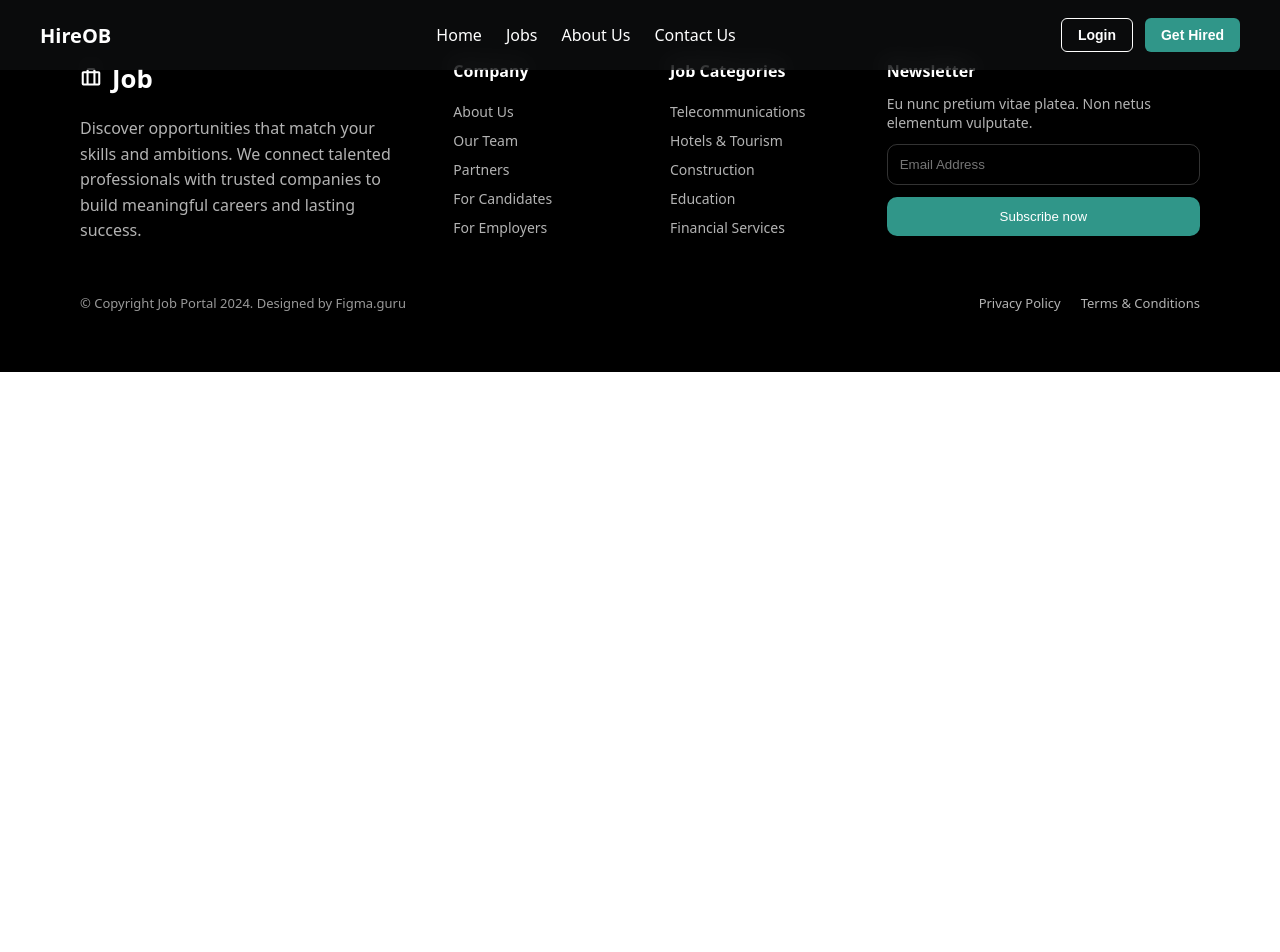
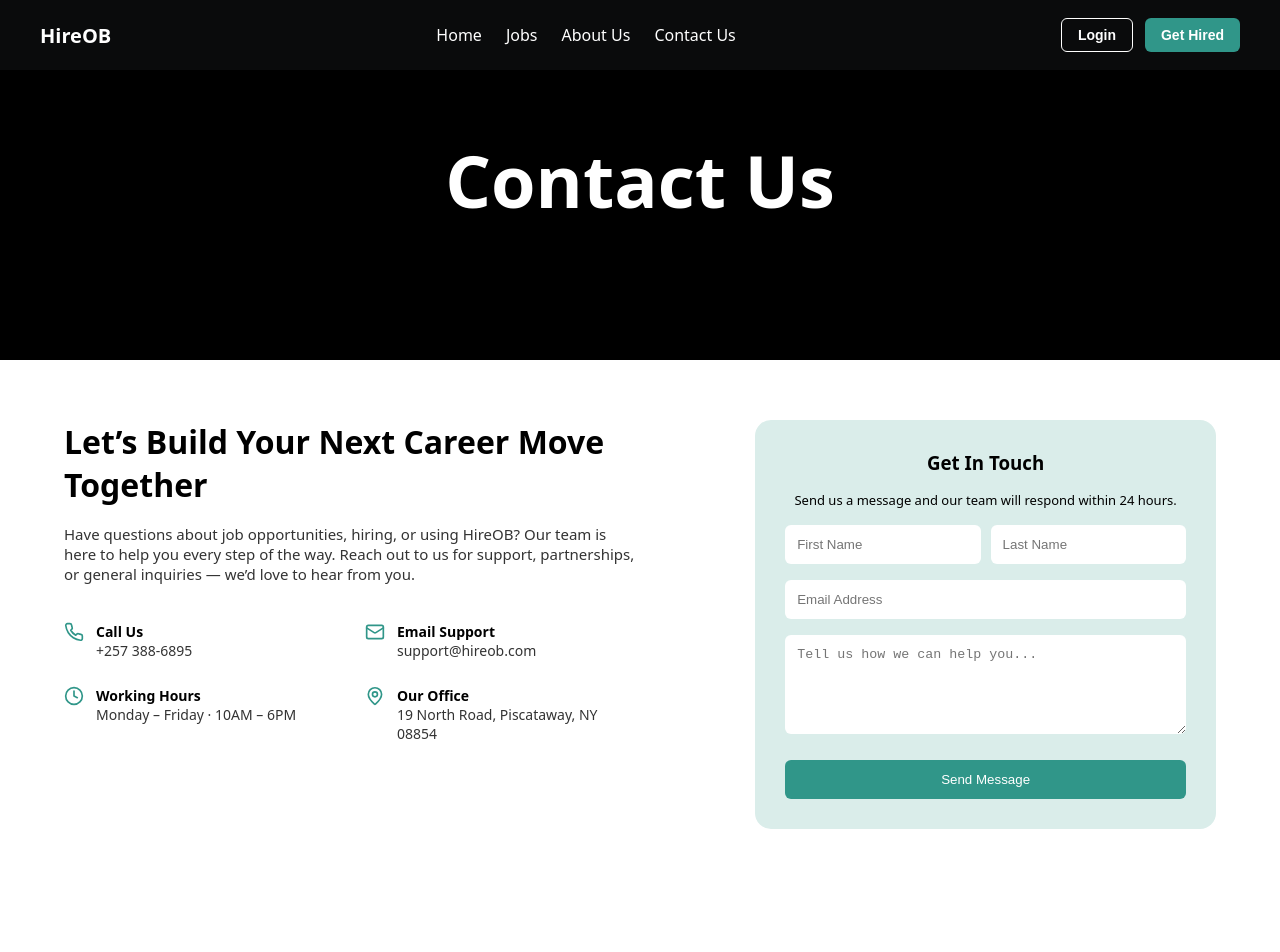
Before and after one commit to bhanupratapvk06/HireOB, a React (Vite) app in the folder frontend/: page /contact in a window 1280 px wide. Shown: the top 952 px of the page. Before the commit the page ends 800 px from the top, so only its background shows below. Built offline with nearby package versions, Linux system fonts and the light colour scheme; grey boxes are pictures that could not be loaded.

Commit message:
feat(job-portal): added Contact Page and fixed some minor issues with Job-Card, Fixed HeroSection Search Section

```diff
--- a/frontend/src/App.jsx
+++ b/frontend/src/App.jsx
@@ -4,6 +4,7 @@ import Jobs from './pages/Jobs/Jobs'
 import NavBar from './components/NavBar/NavBar'
 import Footer from './components/Footer/Footer'
 import JobDetail from './pages/Jobs/JobDetail'
+import Contact from './pages/Contact/Contact'
 
 const App = () => {
 
@@ -14,6 +15,7 @@ const App = () => {
         <Route path = '/' element = {<Home/>}/>
         <Route path = '/jobs' element = {<Jobs/>}/>
         <Route path='/job/:id' element={<JobDetail/>} />
+        <Route path='/contact' element={<Contact/>} />
       </Routes>
       <Footer/>
     </>
--- a/frontend/src/components/Hero Section/HeroSection.css
+++ b/frontend/src/components/Hero Section/HeroSection.css
@@ -63,19 +63,28 @@ main .search{
     box-shadow: 0 10px 30px rgba(0,0,0,0.25);
 }
 
-main .search div {
+
+main .search input,
+main .search select,
+main .search button{
     flex: 1;
     height: 100%;
+    border: none;
+    outline: none;
+    background: transparent;
     display: flex;
     align-items: center;
     justify-content: center;
+    padding: 0 16px;
+    font-size: 15px;
 }
 
-main .search div:not(:last-child) {
+main .search input:not(:last-child),
+main .search select:not(:last-child){
     border-right: 1px solid gainsboro;
 }
 
-main .search div:last-child {
+main .search button{
     display: flex;
     justify-content: center;
     align-items: center;
@@ -83,14 +92,14 @@ main .search div:last-child {
     font-weight: 500;
     background-color: var(--accent-color);
     color: white;
-    transition: all 0.1s ease;
+    transition: all 0.15s ease;
 }
 
-
-main .search div:last-child:hover{
+main .search button:hover{
     background-color: var(--hover-color);
     cursor: pointer;
 }
+
 
 main .stats{
     display: flex;
--- a/frontend/src/components/Hero Section/HeroSection.jsx
+++ b/frontend/src/components/Hero Section/HeroSection.jsx
@@ -1,3 +1,4 @@
+import { useState } from "react";
 import { RiUserCommunityLine } from "react-icons/ri";
 import { PiSuitcaseBold } from "react-icons/pi";
 import { FaRegBuilding } from "react-icons/fa";
@@ -8,10 +9,17 @@ import { SiAsana } from "react-icons/si";
 import { FaMeta } from "react-icons/fa6";
 import { IoSearchSharp } from "react-icons/io5";
 import './HeroSection.css';
+import assets from "../../assets/assets";
 
 
 const HeroSection = () => {
-        const stats = [
+    const [filters,setFilters] = useState({
+        keyword: "",
+        location: "",
+        category: ""
+    });
+
+    const stats = [
         { name: "Jobs", value: "25,800", logo: <PiSuitcaseBold size={30} color="white" /> },
         { name: "Candidates", value: "10,250", logo: <RiUserCommunityLine size={30} color="white" /> },
         { name: "Companies", value: "18,400", logo: <FaRegBuilding size={30} color="white" /> },
@@ -25,6 +33,18 @@ const HeroSection = () => {
         { logo: <FaMeta size={40} />, name: "Meta" }
     ];
 
+    const handleChange = (e) => {
+        setFilters({
+            ...filters,
+            [e.target.name]: e.target.value
+        });
+    }
+
+    const handleSearch = () => {
+        // Implemented Later
+        console.log("Searching with:", filters);
+    }
+
     return (
         <main className="hero">
 
@@ -35,14 +55,38 @@ const HeroSection = () => {
                 </div>
 
                 <div className="search">
-                    <div>Job Title or Company</div>
-                    <div>Select Location</div>
-                    <div>Select Category</div>
-                    <div>
-                        <IoSearchSharp color="white" size={25} />
+
+                    <input
+                        name="keyword"
+                        placeholder="Job Title or Company"
+                        value={filters.keyword}
+                        onChange={handleChange}
+                    />
+
+                    <select name="location" value={filters.location} onChange={handleChange}>
+                        <option value="">Select Location</option>
+                        <option>Remote</option>
+                        <option>California</option>
+                        <option>Stockholm</option>
+                        <option>London</option>
+                    </select>
+
+                    <select name="category" value={filters.category} onChange={handleChange}>
+                        <option value="">Select Category</option>
+                        {assets.categories.map(cat => (
+                            <option key={cat.id} value={cat.name}>
+                                {cat.name}
+                            </option>
+                        ))}
+                    </select>
+
+                    <button onClick={handleSearch}>
+                        <IoSearchSharp size={22} />
                         <p>Search Job</p>
-                    </div>
+                    </button>
+
                 </div>
+
 
                 <div className="stats">
                     {stats.map((stat) => {
--- a/frontend/src/components/JobCard/JobCard.css
+++ b/frontend/src/components/JobCard/JobCard.css
@@ -37,6 +37,12 @@
     display: flex;
     align-items: center;
     gap: 10px;
+}
+
+.card .position-info .info{
+    display: flex;
+    flex-direction: column;
+    gap: 1px;
 }
 
 .card .position-info .info h3 {
--- a/frontend/src/components/NavBar/NavBar.css
+++ b/frontend/src/components/NavBar/NavBar.css
@@ -22,6 +22,9 @@ nav .logo {
     font-size: 20px;
 }
 
+nav .logo:hover{
+    cursor: pointer;
+}
 
 nav .container .links {
     display: flex;
--- a/frontend/src/components/NavBar/NavBar.jsx
+++ b/frontend/src/components/NavBar/NavBar.jsx
@@ -1,12 +1,14 @@
 import { Link } from "react-router-dom";
+import { useNavigate } from "react-router-dom";
 import "./NavBar.css";
 
 
 const NavBar = () => {
+    const navigate = useNavigate();
     return (
         <nav>
             <div className="container">
-                <div className="logo">
+                <div onClick={()=>navigate('/')} className="logo">
                     HireOB
                 </div>
 
--- /dev/null
+++ b/frontend/src/pages/Contact/Contact.css
@@ -0,0 +1,137 @@
+.contact{
+    width:100%;
+}
+
+
+.contact-hero{
+    min-height: 45vh;
+    background:#000;
+    color:white;
+
+    display:flex;
+    align-items:center;
+    justify-content:center;
+
+    font-size:36px;
+    font-weight:600;
+}
+
+
+.contact-region{
+    width:90%;
+    margin:auto;
+    padding:60px 0;
+
+    display:flex;
+    justify-content:space-between;
+    gap:60px;
+}
+
+
+.contact-left{
+    width:50%;
+    display:flex;
+    flex-direction:column;
+    gap:18px;
+}
+
+.contact-left h2{
+    font-size:32px;
+    font-weight:700;
+}
+
+.contact-left p{
+    font-size:15px;
+    color:var(--secondary-text-color);
+}
+
+.info-grid{
+    margin-top:20px;
+    display:grid;
+    grid-template-columns:repeat(2,1fr);
+    gap:26px;
+}
+
+.info{
+    display:flex;
+    gap:12px;
+    align-items:flex-start;
+}
+
+.info h4{
+    font-size:14px;
+    font-weight:600;
+}
+
+.info p{
+    font-size:14px;
+    color:var(--secondary-text-color);
+}
+
+
+.contact-form{
+    width:40%;
+    background-color:var(--noty-color);
+    padding:30px;
+    border-radius:16px;
+
+    display:flex;
+    flex-direction:column;
+    gap:16px;
+}
+
+.contact-form h3{
+    text-align:center;
+    font-weight:600;
+}
+
+.contact-form .subtitle{
+    text-align:center;
+    font-size:13px;
+}
+
+.contact-form input,
+.contact-form textarea{
+    width:100%;
+    padding:12px;
+    border-radius:6px;
+    border:none;
+    outline:none;
+}
+
+.contact-form .row{
+    display:flex;
+    gap:10px;
+}
+
+.contact-form button{
+    margin-top:10px;
+    padding:12px;
+    border-radius:6px;
+    border:none;
+
+    background:var(--accent-color);
+    color:white;
+    font-weight:500;
+
+    cursor:pointer;
+    transition:.2s ease;
+}
+
+.contact-form button:hover{
+    background:var(--hover-color);
+}
+
+
+.contact-map{
+    width:90%;
+    margin:40px auto;
+    border-radius:16px;
+    overflow:hidden;
+}
+
+.contact-map iframe{
+    width:100%;
+    height:300px;
+    border:0;
+}
--- /dev/null
+++ b/frontend/src/pages/Contact/Contact.jsx
@@ -0,0 +1,91 @@
+import "./Contact.css";
+import { LuPhone, LuMail, LuClock, LuMapPin } from "react-icons/lu";
+
+const Contact = () => {
+  return (
+    <div className="contact">
+
+      <div className="contact-hero">
+        <h1>Contact Us</h1>
+      </div>
+
+      <div className="contact-region">
+
+        <div className="contact-left">
+          <h2>
+            Let’s Build Your Next Career Move Together
+          </h2>
+
+          <p>
+            Have questions about job opportunities, hiring, or using HireOB?
+            Our team is here to help you every step of the way. Reach out to us
+            for support, partnerships, or general inquiries — we’d love to hear from you.
+          </p>
+
+          <div className="info-grid">
+            <div className="info">
+              <LuPhone color="#309689" size={20} />
+              <div>
+                <h4>Call Us</h4>
+                <p>+257 388-6895</p>
+              </div>
+            </div>
+
+            <div className="info">
+              <LuMail color="#309689" size={20} />
+              <div>
+                <h4>Email Support</h4>
+                <p>support@hireob.com</p>
+              </div>
+            </div>
+
+            <div className="info">
+              <LuClock color="#309689" size={20} />
+              <div>
+                <h4>Working Hours</h4>
+                <p>Monday – Friday · 10AM – 6PM</p>
+              </div>
+            </div>
+
+            <div className="info">
+              <LuMapPin color="#309689" size={20} />
+              <div>
+                <h4>Our Office</h4>
+                <p>19 North Road, Piscataway, NY 08854</p>
+              </div>
+            </div>
+          </div>
+        </div>
+
+        <div className="contact-form">
+          <h3>Get In Touch</h3>
+          <p className="subtitle">
+            Send us a message and our team will respond within 24 hours.
+          </p>
+
+          <div className="row">
+            <input placeholder="First Name" />
+            <input placeholder="Last Name" />
+          </div>
+
+          <input placeholder="Email Address" />
+
+          <textarea placeholder="Tell us how we can help you..." rows="5" />
+
+          <button>Send Message</button>
+        </div>
+
+      </div>
+
+      <div className="contact-map">
+        <iframe
+          title="map"
+          src="https://maps.google.com/maps?q=New%20York&t=&z=13&ie=UTF8&iwloc=&output=embed"
+        />
+      </div>
+
+    </div>
+  );
+};
+
+export default Contact;
--- a/frontend/src/pages/Jobs/JobDetail.css
+++ b/frontend/src/pages/Jobs/JobDetail.css
@@ -42,6 +42,12 @@
     display: flex;
     align-items: center;
     gap: 18px;
+}
+
+.detail-region .title-section .position-info .info{
+    display: flex;
+    flex-direction: column;
+    gap: 2px;
 }
 
 .detail-region .title-section .position-info .info h3 {
```
Also changed, not shown: frontend/src/components/RecentJobs/RecentJobs.jsx (+3 -80 lines).
